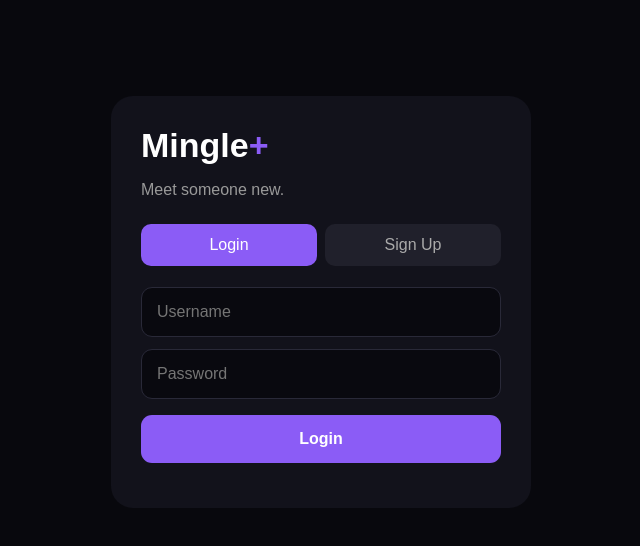
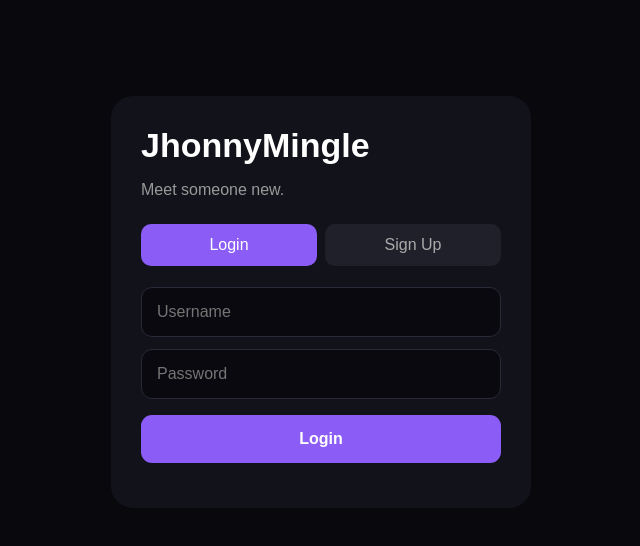
Before and after one commit to saschool12/mingle-chat, a website: page public/index.html in a window 1280 px wide. Shown: the whole page, without its empty margins (319-959 px from the left). Drawn offline with Linux system fonts and the light colour scheme.

Commit message:
Rename logo and title to JhonnyMingle

```diff
--- a/public/index.html
+++ b/public/index.html
@@ -13,7 +13,7 @@
 <div class="auth">
 
     <div class="logo">
-        Mingle<span>+</span>
+        JhonnyMingle
     </div>
 
     <p class="sub">
```
Also changed, not shown: public/chat.html (+2 -2 lines).
